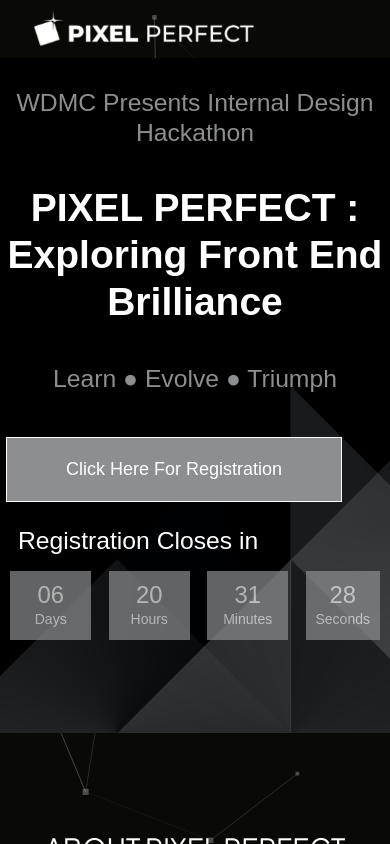
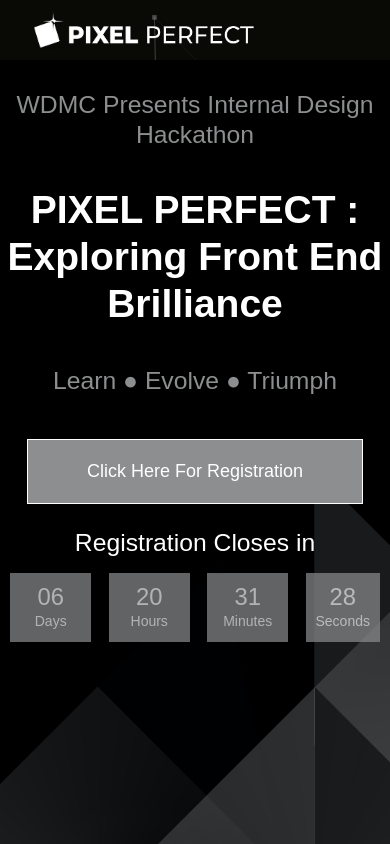
Before and after one commit to harimurugan1989/pixel-perfect, a React (Create React App) app: page / in a window 390 px wide. Shown: the top 844 px of the page. Built offline with nearby package versions, Linux system fonts and the light colour scheme.

Commit message:
centering in top section

```diff
--- a/src/App.css
+++ b/src/App.css
@@ -357,7 +357,7 @@ nav.navbar .navbar-toggler[aria-expanded="true"] .navbar-toggler-icon:before {
     background-repeat: no-repeat;
     background-size: cover;
     background-image: url(../src/assets/img/rever3.jpg) ;
-    height:100vh;
+    /* height:90vh; */
   }
 
   .events{
@@ -369,7 +369,7 @@ nav.navbar .navbar-toggler[aria-expanded="true"] .navbar-toggler-icon:before {
     align-items: center;
     font-family: 'Plus Jakarta Sans';
     padding: 40px;
-    /* height: 100vh; */
+    height: 100vh;
     width: 100%;
     text-align: justify;
 
--- a/src/components/Banner.js
+++ b/src/components/Banner.js
@@ -52,7 +52,7 @@ export const Banner = () => {
       {!showDetails && (
         <div className="load-more">
           <button className="redback load-more-button" onClick={handleLoadMore}>
-            Load More
+             Dive Deeper
           </button>
         </div>
       )}
--- a/src/components/FixedBack.css
+++ b/src/components/FixedBack.css
@@ -263,12 +263,31 @@
         font-size: 75%
     }
     .fixedBack{
-        height: 80vh;
+        height: 100vh;
         display: flex;
         flex-direction: column;
         justify-content: space-between;
         font-family: Poppins, sans-serif !important;
     }
+    .button2 {
+        display: table-cell;
+        color: #fff;
+        position:center;
+        border: 1px solid #fff;
+        padding: 18px 59px;
+        font-size: 18px;
+        background: linear-gradient(to right, transparent 50%, #8c8e8f 50%);
+        background-size: 200% 100%;
+        background-position: right bottom;
+        transition: all .5s ease-out;
+        text-align: center;
+      }
+      .white-text{
+        text-align: center;
+        color:white;
+        padding:10px;
+        margin-bottom: -0.5rem
+      }
     .heading__mobile2 h1{
         font-size: 1.5rem;
     }
@@ -308,7 +327,7 @@
   }
   @media screen and (max-width:767px) {
     .fixedBack{
-        height: 80vh;
+        height: 100vh;
         display: flex;
         flex-direction: column;
         justify-content: space-between;
--- a/src/components/Navbaar.js
+++ b/src/components/Navbaar.js
@@ -28,7 +28,7 @@ export const Navbaar = () => {
   return (
     <nav class={scrolled ? "navbar fixed-top scrolled" : "navbar fixed-top"}>
       <div class="container-fluid">
-        <Link to="/"><a class="navbar-brand" ><img src={logo} style={{ width: '220px', height: 'auto' }} alt="Logo" /></a></Link>
+        <Link to="/"><a class="navbar-brand" ><img src={logo} style={{ width: '220px', height: '40px' }} alt="Logo" /></a></Link>
         <div className="nav-options">
 
           {/* <Nav className="ms-auto">
```
